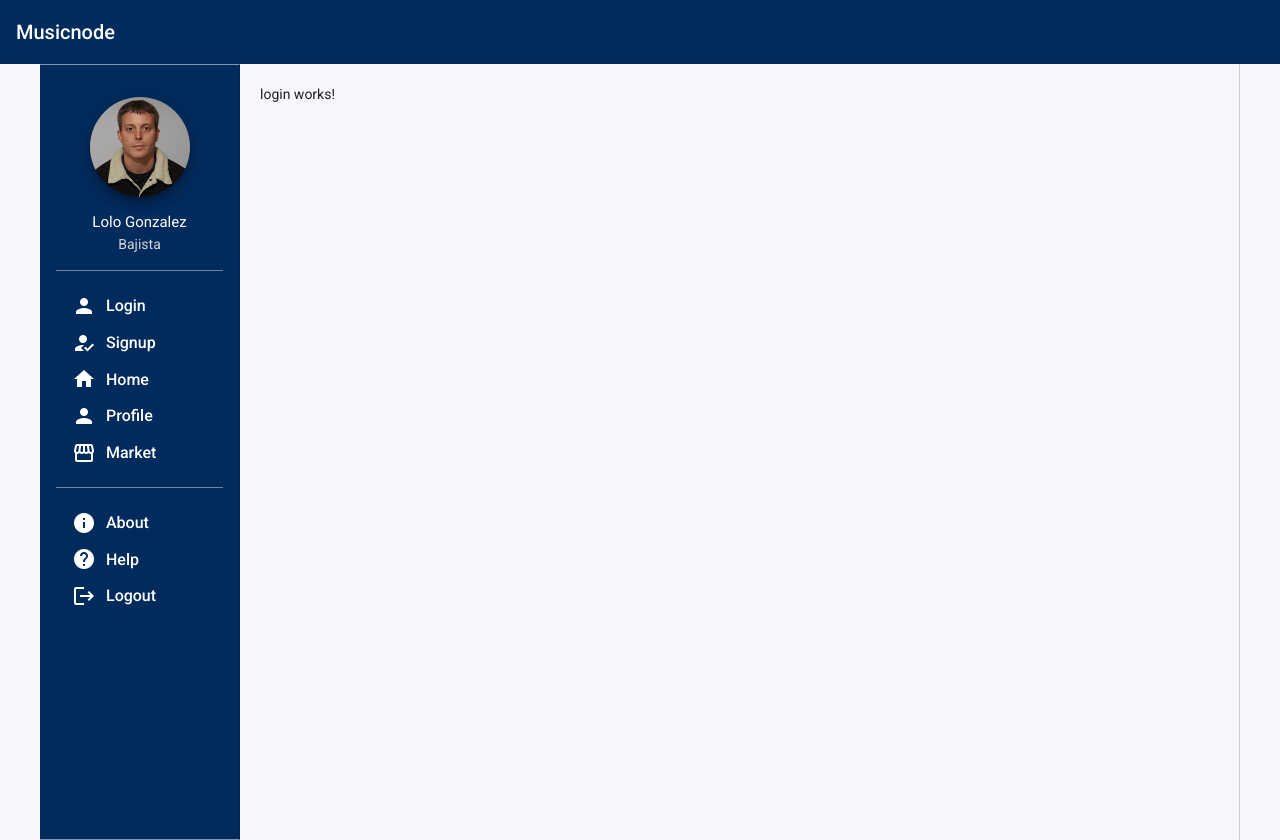
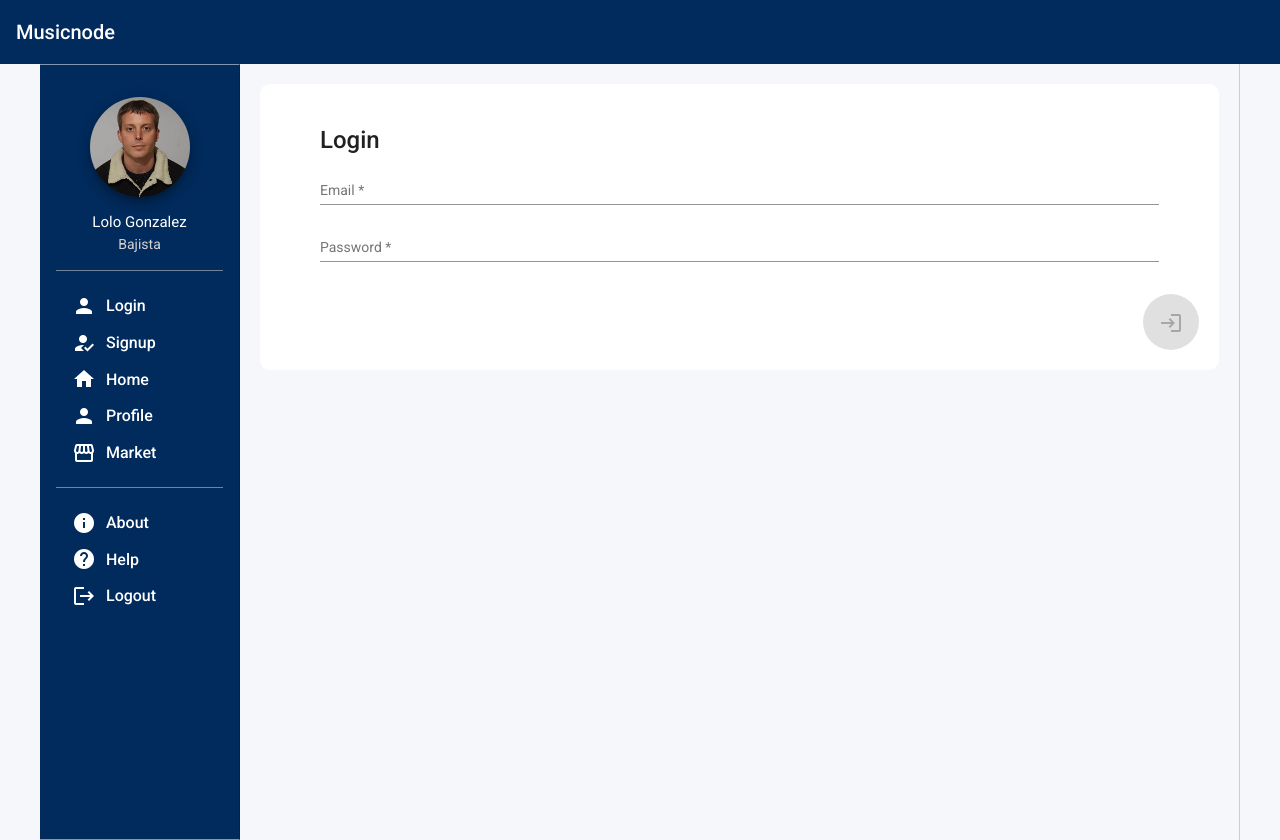
Before and after one commit to gozver/musicnode, an Angular app in the folder frontend/: page /user/login in a window 1280 px wide. Built offline with nearby package versions, Linux system fonts and the light colour scheme.

Commit message:
[Feat] Login form component

```diff
--- a/frontend/src/app/feature/user/components/login-form/login-form.component.html
+++ b/frontend/src/app/feature/user/components/login-form/login-form.component.html
@@ -1 +1,13 @@
-<p>login-form works!</p>
+<form [formGroup]="loginForm" class="login-form" novalidate>
+  <h1>Login</h1>
+
+  <mat-form-field class="input">
+    <mat-label>Email</mat-label>
+    <input matInput placeholder="Enter email" formControlName="email" />
+  </mat-form-field>
+
+  <mat-form-field class="input">
+    <mat-label>Password</mat-label>
+    <input matInput placeholder="Enter password" formControlName="password" type="password" />
+  </mat-form-field>
+</form>
--- a/frontend/src/app/feature/user/components/login-form/login-form.component.scss
+++ b/frontend/src/app/feature/user/components/login-form/login-form.component.scss
@@ -0,0 +1,16 @@
+.login-form {
+  background: #fff;
+  margin: auto;
+  padding: 30px 60px 15px 60px;
+
+  border-top-left-radius: 10px;
+  border-top-right-radius: 10px;
+
+  h1 {
+    margin: 10px 0;
+    font-weight: 500;
+  }
+  mat-form-field {
+    width: 100%;
+  }
+}
--- a/frontend/src/app/feature/user/components/login-form/login-form.component.ts
+++ b/frontend/src/app/feature/user/components/login-form/login-form.component.ts
@@ -1,15 +1,11 @@
-import { Component, OnInit } from '@angular/core';
+import { Component, Input } from '@angular/core';
+import { FormGroup } from '@angular/forms';
 
 @Component({
   selector: 'app-login-form',
   templateUrl: './login-form.component.html',
   styleUrls: ['./login-form.component.scss']
 })
-export class LoginFormComponent implements OnInit {
-
-  constructor() { }
-
-  ngOnInit(): void {
-  }
-
+export class LoginFormComponent {
+  @Input() loginForm!: FormGroup;
 }
--- a/frontend/src/app/feature/user/components/singup-form/singup-form.component.scss
+++ b/frontend/src/app/feature/user/components/singup-form/singup-form.component.scss
@@ -1,7 +1,7 @@
 .signup-form {
   background: #fff;
   margin: auto;
-  padding: 30px 60px;
+  padding: 30px 60px 15px 60px;
 
   border-top-left-radius: 10px;
   border-top-right-radius: 10px;
--- a/frontend/src/app/feature/user/components/singup-form/singup-form.component.ts
+++ b/frontend/src/app/feature/user/components/singup-form/singup-form.component.ts
@@ -7,9 +7,5 @@ import { FormGroup } from '@angular/forms';
   styleUrls: ['./singup-form.component.scss']
 })
 export class SingupFormComponent {
-  // get sfc() {
-  //   return this.signupForm.controls;
-  // }
-
   @Input() signupForm!: FormGroup;
 }
--- a/frontend/src/app/feature/user/pages/login/login.component.html
+++ b/frontend/src/app/feature/user/pages/login/login.component.html
@@ -1 +1,18 @@
-<p>login works!</p>
+<app-login-form
+  [loginForm]=loginForm
+>
+</app-login-form>
+
+<div class="btn-ctnr">
+  <button
+    title="login"
+    mat-button color="primary"
+    aria-label="Save"
+    mat-rised-button
+    mat-fab
+    [disabled]="loginForm.invalid"
+    (click)="login()"
+  >
+    <mat-icon>login</mat-icon>
+  </button>
+</div>
--- a/frontend/src/app/feature/user/pages/login/login.component.scss
+++ b/frontend/src/app/feature/user/pages/login/login.component.scss
@@ -0,0 +1,11 @@
+.btn-ctnr {
+  background: #fff;
+  margin: auto;
+  border-bottom-left-radius: 10px;
+  border-bottom-right-radius: 10px;
+  padding: 0 20px 20px 20px;
+
+  display: flex;
+  justify-content: flex-end;
+  align-items: flex-end;
+}
--- a/frontend/src/app/feature/user/pages/login/login.component.ts
+++ b/frontend/src/app/feature/user/pages/login/login.component.ts
@@ -1,15 +1,35 @@
 import { Component, OnInit } from '@angular/core';
+import { FormBuilder, FormGroup, Validators } from '@angular/forms';
 
+import { AuthService } from '@shared/services/auth.service';
 @Component({
   selector: 'app-login',
   templateUrl: './login.component.html',
   styleUrls: ['./login.component.scss']
 })
 export class LoginComponent implements OnInit {
+  loginForm!: FormGroup;
 
-  constructor() { }
+  constructor(
+    private readonly fb: FormBuilder,
+    private readonly authService: AuthService
+  ) { }
 
   ngOnInit(): void {
+    this.initLoginForm();
   }
 
+  initLoginForm(): void {
+    this.loginForm = this.fb.group({
+      email:     [ '', Validators.required ],
+      password:  [ '', Validators.required ],
+    });
+  }
+
+  login(): void {
+    console.log(this.loginForm.value);
+
+    // this.authService.signup(this.signupForm.value)
+    //   .subscribe(res => console.log("Response:", res));
+  }
 }
--- a/frontend/src/app/feature/user/pages/signup/signup.component.html
+++ b/frontend/src/app/feature/user/pages/signup/signup.component.html
@@ -5,6 +5,7 @@
 
 <div class="btn-ctnr">
   <button
+    title="signup"
     mat-button color="primary"
     aria-label="Save"
     mat-rised-button
```
